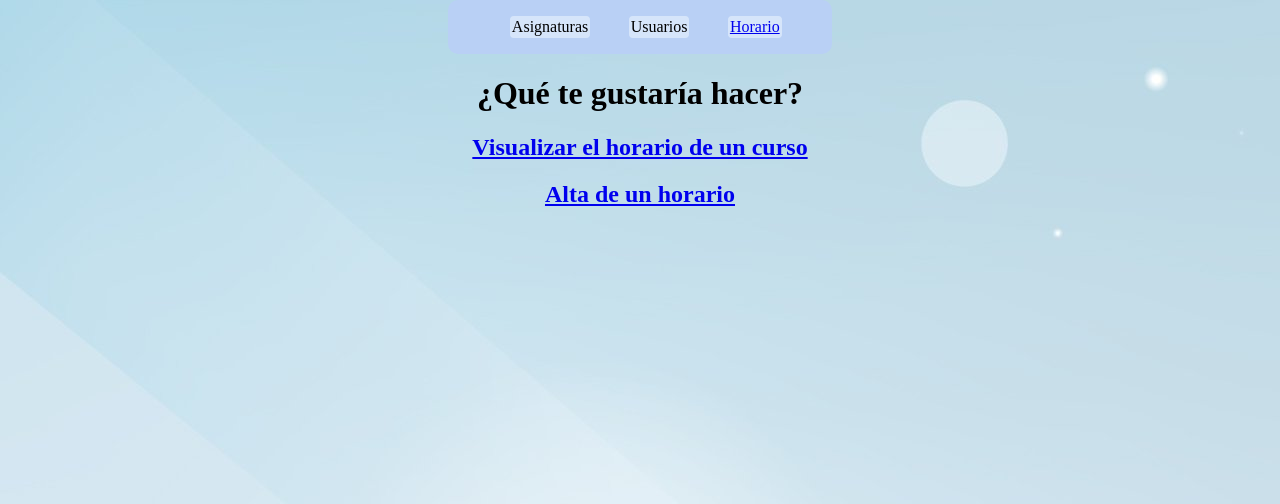
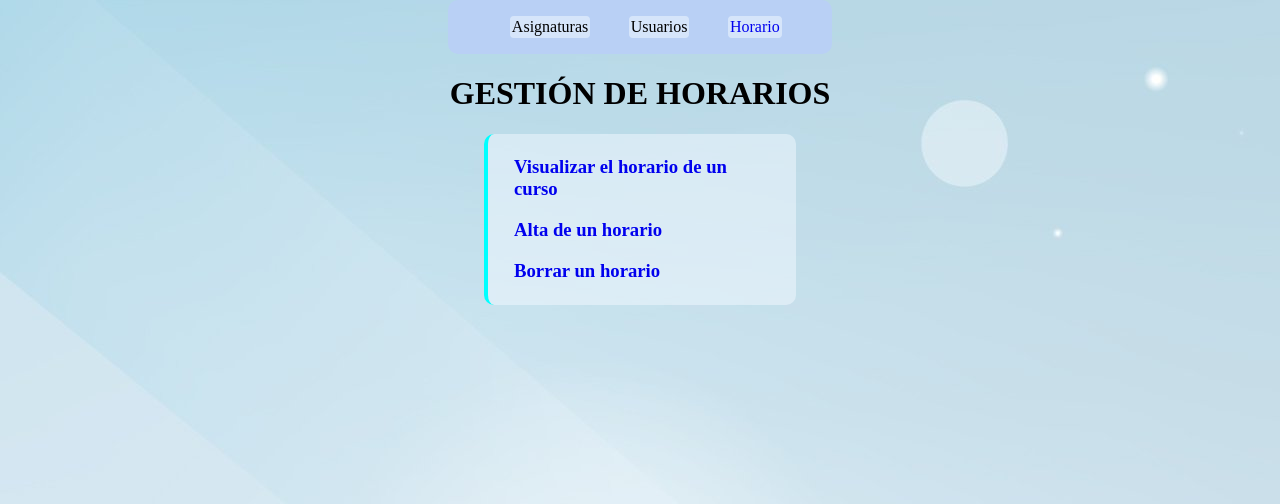
Before and after one commit to BaRubi04/DWESV, a PHP site: page /v_control_horario.html in a window 1280 px wide. Shown: the top 504 px of the page. Run offline with PHP 8.4, Linux system fonts and the light colour scheme.

Commit message:
700 putas modificaciones

```diff
--- a/ProyectoHorario/controladores/C_Curso.php
+++ b/ProyectoHorario/controladores/C_Curso.php
@@ -9,7 +9,8 @@
         }
 
         public function listadoCursosConHorario(){
-            $this->vista = '../vistas/horario/v_seleccion_curso_verHorario.php';
+            if(isset($_GET["borrar"]) && $_GET["borrar"] == 'si') $this->vista = '../vistas/horario/v_seleccion_curso_borrarHorario.php';
+            else $this->vista = '../vistas/horario/v_seleccion_curso_verHorario.php';
             return $this->modelo->listadoCursosConHorario();
         }
 
--- a/ProyectoHorario/modelos/m_horario.php
+++ b/ProyectoHorario/modelos/m_horario.php
@@ -15,6 +15,11 @@
         public function datosHorario(){
             $consulta = "select dia,hora,nombre,color from asignaturas inner join horario on asignaturas.idAsignatura = horario.idAsignatura where idCurso = '".$_GET["curso"]."'";
             return $this->conexion->query($consulta);
+        }
+
+        public function borrarHorario(){
+            $consulta = "delete from horario where idCurso = '".$_GET["curso"]."'";
+            $this->conexion->query($consulta);
         }
 
         public function anadirDia(){
--- a/ProyectoHorario/vistas/horario/estilos.css
+++ b/ProyectoHorario/vistas/horario/estilos.css
@@ -13,6 +13,9 @@ nav{
     width: 30%;
     margin: 0 auto;
     text-align: center;
+}
+a{
+    text-decoration: none;
 }
 h1,h2,h3{
     text-align: center;
@@ -50,14 +53,30 @@ input[type="submit"]{
 }
 input[type="submit"]:hover{
     cursor: grab;
-    transition: 0.5s;
-    padding: 1.5%;
+    transition: 1s;
+    font-size: 1.2rem;
 }
 select{
     margin: 0 0 1em 10%;
 }
 label{
     margin: 0 0 1em 10%;
+}
+.cajaMolona{
+    border-left: 4px solid cyan;
+    padding: 0.25em 2%;
+    border-radius: 10px;
+    margin: 0 auto;
+    width: 20%;
+    background-color: rgba(240, 248, 255, 0.534);
+}
+.cajaMolona h3{
+    text-align: left;
+}
+.cajaMolona h3:hover{
+    transition: 0.5s;
+    font-size: 1.3rem;
+    margin-left: 2%;
 }
 #textoEmpujado{
     margin: 0 0 0.5em 27%;
--- a/ProyectoHorario/vistas/horario/v_alta_horario.php
+++ b/ProyectoHorario/vistas/horario/v_alta_horario.php
@@ -13,7 +13,7 @@
         <a>Horario</a>
     </nav>
     <h1>Alta horario</h1>
-    <?php echo '<form action="../procesos/index?iteradorDias='.$_GET["iteradorDias"].'&curso='.$_GET["curso"].'" method="POST">'; ?>
+    <?php echo '<form action="../procesos/index?controlador=C_Horario&metodo=anadirDia&iteradorDias='.$_GET["iteradorDias"].'&curso='.$_GET["curso"].'" method="POST">'; ?>
             <!--
                 Recordatorio: $_GET y $_POST son superglobales, pero pierden su valor por cada nueva
                 petición http (cambiar de página), por eso no hace falta pasarlos como parámetros en los métodos,
--- a/ProyectoHorario/vistas/horario/v_control_horario.html
+++ b/ProyectoHorario/vistas/horario/v_control_horario.html
@@ -10,10 +10,13 @@
     <nav>
         <a>Asignaturas</a>
         <a>Usuarios</a>
-        <a href="../procesos/index.php?controlador=C_Horario&metodo=visualizarHorario&curso=1">Horario</a>
+        <a href="./v_control_horario.html">Horario</a>
     </nav>
-    <h1>¿Qué te gustaría hacer?</h1>
-    <h2><a href="../../procesos/index.php?controlador=C_Curso&metodo=listadoCursosConHorario">Visualizar el horario de un curso</a></h2>
-    <h2><a href="../../procesos/index.php?controlador=C_Curso&metodo=listadoCursosSinHorario">Alta de un horario</a></h2>
+    <h1>GESTIÓN DE HORARIOS</h1>
+    <div class="cajaMolona">
+        <h3><a href="../../procesos/index.php?controlador=C_Curso&metodo=listadoCursosConHorario">Visualizar el horario de un curso</a></h3>
+        <h3><a href="../../procesos/index.php?controlador=C_Curso&metodo=listadoCursosSinHorario">Alta de un horario</a></h3>
+        <h3><a href="../../procesos/index.php?controlador=C_Curso&metodo=listadoCursosConHorario&borrar=si">Borrar un horario</a></h3>
+    </div>
 </body>
 </html>
--- a/ProyectoHorario/vistas/horario/v_seleccion_curso_altaHorario.php
+++ b/ProyectoHorario/vistas/horario/v_seleccion_curso_altaHorario.php
@@ -4,7 +4,7 @@
     <meta charset="UTF-8">
     <meta name="viewport" content="width=device-width, initial-scale=1.0">
     <link rel="stylesheet" href="../vistas/horario/estilos.css">
-    <title>Seleccion Curso</title>
+    <title>Alta horario de un curso</title>
 </head>
 <body>
     <nav>
--- a/ProyectoHorario/vistas/horario/v_seleccion_curso_verHorario.php
+++ b/ProyectoHorario/vistas/horario/v_seleccion_curso_verHorario.php
@@ -4,7 +4,7 @@
     <meta charset="UTF-8">
     <meta name="viewport" content="width=device-width, initial-scale=1.0">
     <link rel="stylesheet" href="../vistas/horario/estilos.css">
-    <title>Seleccion Curso</title>
+    <title>Ver un horario</title>
 </head>
 <body>
     <nav>
--- a/ProyectoHorario/vistas/v_inicio.html
+++ b/ProyectoHorario/vistas/v_inicio.html
@@ -10,7 +10,7 @@
     <nav>
         <a>Asignaturas</a>
         <a>Usuarios</a>
-        <a href="../procesos/index.php?controlador=C_Horario&metodo=visualizarHorario&curso=1">Horario</a>
+        <a href="./horario/v_control_horario.html">Horario</a>
     </nav>
     <h1>Buenas tardes, esto es la página de inicio</h1>
 </body>
```
Also changed, not shown: ProyectoHorario/controladores/C_Horario.php (+11 -7 lines), ProyectoHorario/vistas/horario/v_seleccion_curso_borrarHorario.php (added, +29 -0 lines).
